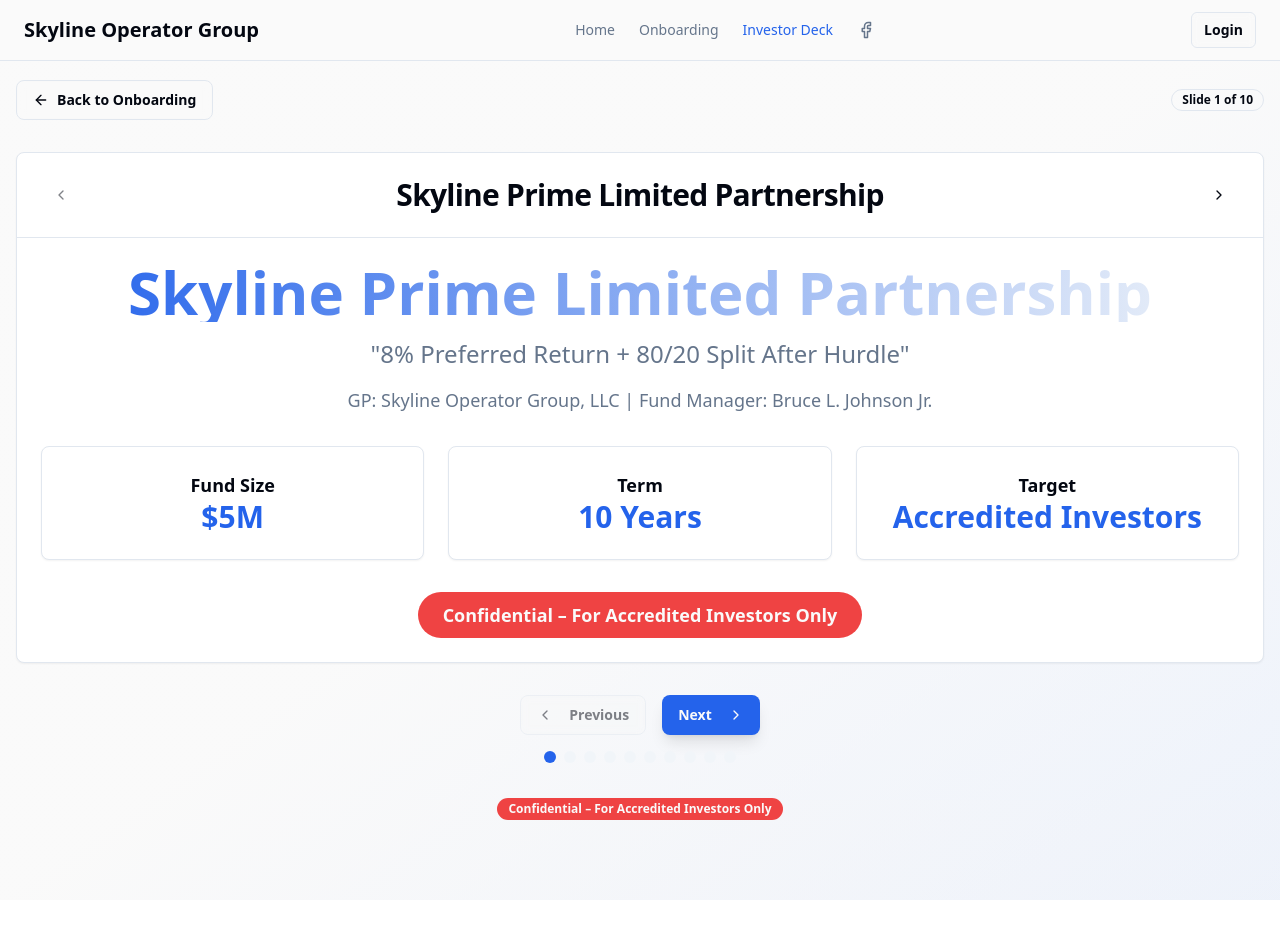
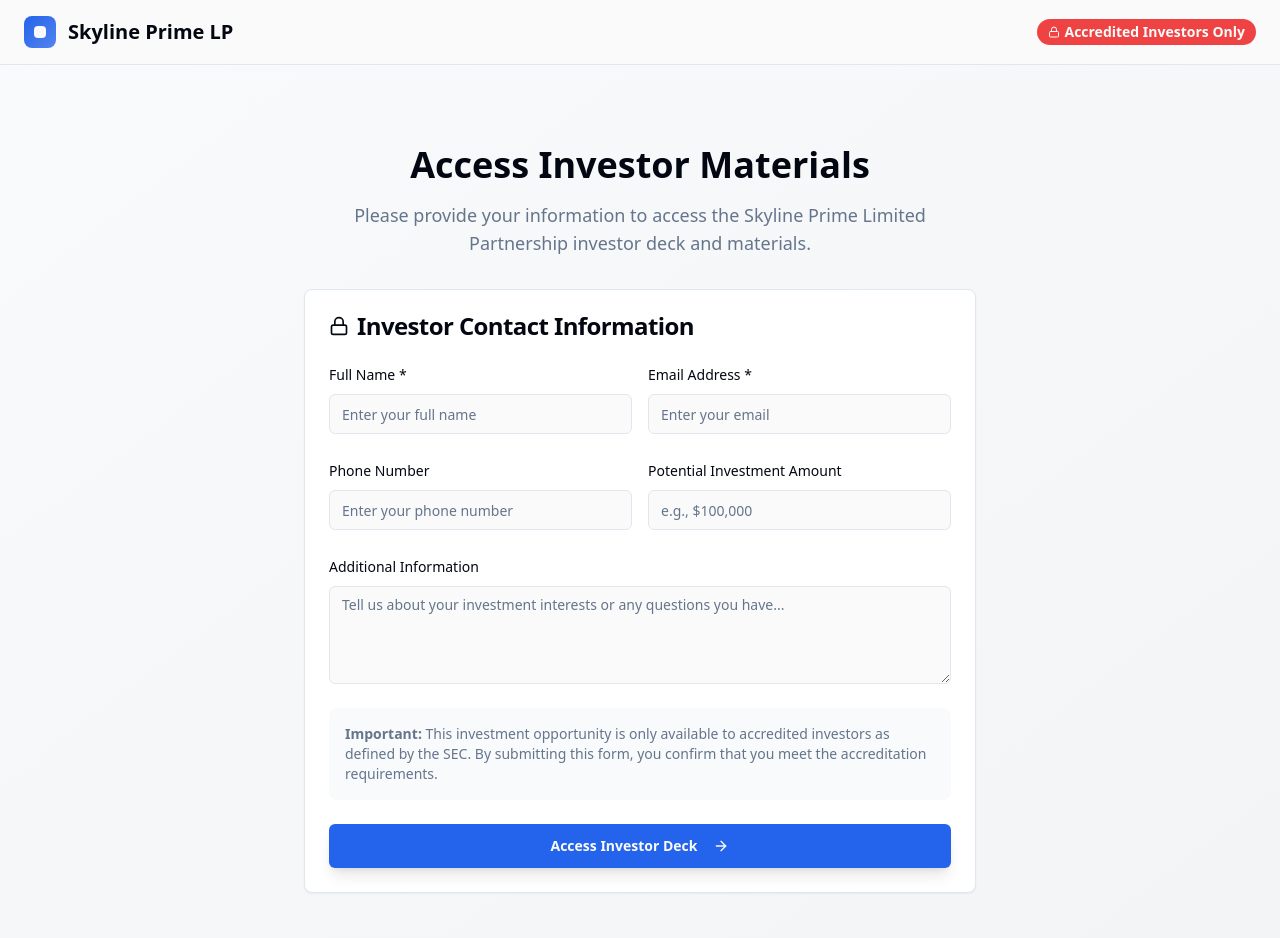
Before and after one commit to johnsonbruce408-star/skyophq, a React (Vite) app: page /investor-deck in a window 1280 px wide. Shown: the top 938 px of the page. Before the commit the page ends 900 px from the top, so only its background shows below. Built offline with nearby package versions, Linux system fonts and the light colour scheme.

Commit message:
Protect Investor Deck Access

```diff
--- a/src/App.tsx
+++ b/src/App.tsx
@@ -4,6 +4,7 @@ import { TooltipProvider } from "@/components/ui/tooltip";
 import { BrowserRouter, Routes, Route } from "react-router-dom";
 import { AuthProvider } from "@/hooks/useAuth";
 import { ProtectedRoute } from "@/components/ProtectedRoute";
+import { ProtectedInvestorRoute } from "@/components/ProtectedInvestorRoute";
 import Auth from "./pages/Auth";
 import InvestorDeck from "./pages/InvestorDeck";
 import UnifiedPortal from "./pages/UnifiedPortal";
@@ -23,7 +24,11 @@ const App = () => (
           <Route path="/unified-portal" element={<UnifiedPortal />} />
           <Route path="/skyline-portal" element={<SkylinePortal />} />
           <Route path="/skyline-ads-landing" element={<SkylineAdsLanding />} />
-          <Route path="/investor-deck" element={<InvestorDeck />} />
+          <Route path="/investor-deck" element={
+            <ProtectedInvestorRoute>
+              <InvestorDeck />
+            </ProtectedInvestorRoute>
+          } />
           {/* ADD ALL CUSTOM ROUTES ABOVE THE CATCH-ALL "*" ROUTE */}
           <Route path="*" element={<NotFound />} />
         </Routes>
--- /dev/null
+++ b/src/components/ContactForm.tsx
@@ -0,0 +1,191 @@
+import { Button } from "@/components/ui/button";
+import { Card, CardContent, CardHeader, CardTitle } from "@/components/ui/card";
+import { Input } from "@/components/ui/input";
+import { Textarea } from "@/components/ui/textarea";
+import { Label } from "@/components/ui/label";
+import { Badge } from "@/components/ui/badge";
+import { Lock, ArrowRight, CheckCircle } from "lucide-react";
+import { useState } from "react";
+import { useNavigate } from "react-router-dom";
+
+interface ContactFormProps {
+  onFormSubmit?: () => void;
+}
+
+const ContactForm = ({ onFormSubmit }: ContactFormProps) => {
+  const [formData, setFormData] = useState({
+    fullName: '',
+    email: '',
+    phone: '',
+    investmentAmount: '',
+    message: ''
+  });
+  const [isSubmitted, setIsSubmitted] = useState(false);
+  const navigate = useNavigate();
+
+  const handleSubmit = (e: React.FormEvent) => {
+    e.preventDefault();
+
+    // Store form submission in localStorage
+    localStorage.setItem('skyline_contact_submitted', 'true');
+    localStorage.setItem('skyline_contact_data', JSON.stringify(formData));
+
+    setIsSubmitted(true);
+    onFormSubmit?.();
+
+    // Redirect to investor deck after short delay
+    setTimeout(() => {
+      navigate('/investor-deck');
+    }, 2000);
+  };
+
+  const handleInputChange = (e: React.ChangeEvent<HTMLInputElement | HTMLTextAreaElement | HTMLSelectElement>) => {
+    setFormData(prev => ({
+      ...prev,
+      [e.target.name]: e.target.value
+    }));
+  };
+
+  if (isSubmitted) {
+    return (
+      <div className="min-h-screen bg-gradient-to-br from-slate-50 to-gray-100 dark:from-slate-900 dark:to-gray-800 flex items-center justify-center">
+        <Card className="w-full max-w-md">
+          <CardContent className="p-8 text-center">
+            <CheckCircle className="w-16 h-16 text-green-500 mx-auto mb-4" />
+            <h2 className="text-2xl font-bold mb-2">Thank You!</h2>
+            <p className="text-muted-foreground mb-4">
+              Your information has been submitted. You'll be redirected to the investor deck momentarily.
+            </p>
+            <Badge variant="secondary">
+              Redirecting to investor deck...
+            </Badge>
+          </CardContent>
+        </Card>
+      </div>
+    );
+  }
+
+  return (
+    <div className="min-h-screen bg-gradient-to-br from-slate-50 to-gray-100 dark:from-slate-900 dark:to-gray-800">
+      {/* Header */}
+      <header className="bg-background/95 backdrop-blur-md border-b border-border">
+        <div className="max-w-7xl mx-auto px-6 py-4">
+          <div className="flex items-center justify-between">
+            <div className="flex items-center gap-3">
+              <div className="w-8 h-8 bg-gradient-to-br from-primary to-primary-glow rounded-lg flex items-center justify-center">
+                <div className="w-3 h-3 bg-background rounded-sm" />
+              </div>
+              <span className="text-xl font-bold text-foreground">Skyline Prime LP</span>
+            </div>
+            <Badge variant="destructive" className="text-sm">
+              <Lock className="w-3 h-3 mr-1" />
+              Accredited Investors Only
+            </Badge>
+          </div>
+        </div>
+      </header>
+
+      <div className="container mx-auto px-4 py-20">
+        <div className="max-w-2xl mx-auto">
+          <div className="text-center mb-8">
+            <h1 className="text-4xl font-bold mb-4">
+              Access Investor Materials
+            </h1>
+            <p className="text-lg text-muted-foreground">
+              Please provide your information to access the Skyline Prime Limited Partnership investor deck and materials.
+            </p>
+          </div>
+
+          <Card>
+            <CardHeader>
+              <CardTitle className="flex items-center gap-2">
+                <Lock className="w-5 h-5" />
+                Investor Contact Information
+              </CardTitle>
+            </CardHeader>
+            <CardContent>
+              <form onSubmit={handleSubmit} className="space-y-6">
+                <div className="grid grid-cols-1 md:grid-cols-2 gap-4">
+                  <div className="space-y-2">
+                    <Label htmlFor="fullName">Full Name *</Label>
+                    <Input
+                      id="fullName"
+                      name="fullName"
+                      type="text"
+                      placeholder="Enter your full name"
+                      value={formData.fullName}
+                      onChange={handleInputChange}
+                      required
+                    />
+                  </div>
+                  <div className="space-y-2">
+                    <Label htmlFor="email">Email Address *</Label>
+                    <Input
+                      id="email"
+                      name="email"
+                      type="email"
+                      placeholder="Enter your email"
+                      value={formData.email}
+                      onChange={handleInputChange}
+                      required
+                    />
+                  </div>
+                </div>
+
+                <div className="grid grid-cols-1 md:grid-cols-2 gap-4">
+                  <div className="space-y-2">
+                    <Label htmlFor="phone">Phone Number</Label>
+                    <Input
+                      id="phone"
+                      name="phone"
+                      type="tel"
+                      placeholder="Enter your phone number"
+                      value={formData.phone}
+                      onChange={handleInputChange}
+                    />
+                  </div>
+                  <div className="space-y-2">
+                    <Label htmlFor="investmentAmount">Potential Investment Amount</Label>
+                    <Input
+                      id="investmentAmount"
+                      name="investmentAmount"
+                      type="text"
+                      placeholder="e.g., $100,000"
+                      value={formData.investmentAmount}
+                      onChange={handleInputChange}
+                    />
+                  </div>
+                </div>
+
+                <div className="space-y-2">
+                  <Label htmlFor="message">Additional Information</Label>
+                  <Textarea
+                    id="message"
+                    name="message"
+                    placeholder="Tell us about your investment interests or any questions you have..."
+                    value={formData.message}
+                    onChange={handleInputChange}
+                    rows={4}
+                  />
+                </div>
+
+                <div className="bg-muted/50 p-4 rounded-lg">
+                  <p className="text-sm text-muted-foreground">
+                    <strong>Important:</strong> This investment opportunity is only available to accredited investors as defined by the SEC. By submitting this form, you confirm that you meet the accreditation requirements.
+                  </p>
+                </div>
+
+                <Button type="submit" className="w-full" size="lg">
+                  Access Investor Deck
+                  <ArrowRight className="w-4 h-4 ml-2" />
+                </Button>
+              </form>
+            </CardContent>
+          </Card>
+        </div>
+      </div>
+    </div>
+  );
+};
+
+export default ContactForm;
--- /dev/null
+++ b/src/components/ProtectedInvestorRoute.tsx
@@ -0,0 +1,37 @@
+import { ReactNode, useEffect, useState } from "react";
+import { Navigate } from "react-router-dom";
+import ContactForm from "./ContactForm";
+
+interface ProtectedInvestorRouteProps {
+  children: ReactNode;
+}
+
+export const ProtectedInvestorRoute = ({ children }: ProtectedInvestorRouteProps) => {
+  const [hasSubmittedForm, setHasSubmittedForm] = useState(false);
+  const [isLoading, setIsLoading] = useState(true);
+
+  useEffect(() => {
+    // Check if user has submitted the contact form
+    const submitted = localStorage.getItem('skyline_contact_submitted');
+    setHasSubmittedForm(submitted === 'true');
+    setIsLoading(false);
+  }, []);
+
+  const handleFormSubmit = () => {
+    setHasSubmittedForm(true);
+  };
+
+  if (isLoading) {
+    return (
+      <div className="min-h-screen bg-gradient-to-br from-slate-50 to-gray-100 dark:from-slate-900 dark:to-gray-800 flex items-center justify-center">
+        <div className="text-lg">Loading...</div>
+      </div>
+    );
+  }
+
+  if (!hasSubmittedForm) {
+    return <ContactForm onFormSubmit={handleFormSubmit} />;
+  }
+
+  return <>{children}</>;
+};
```
